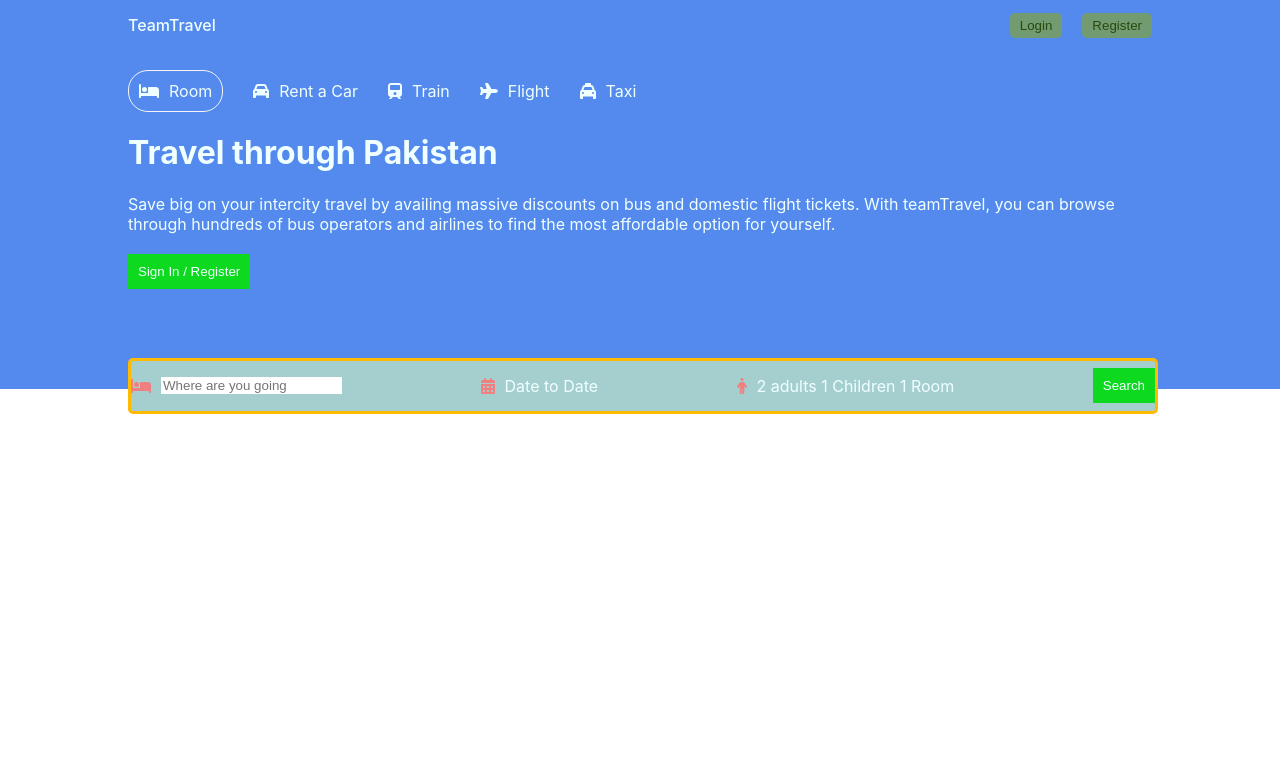
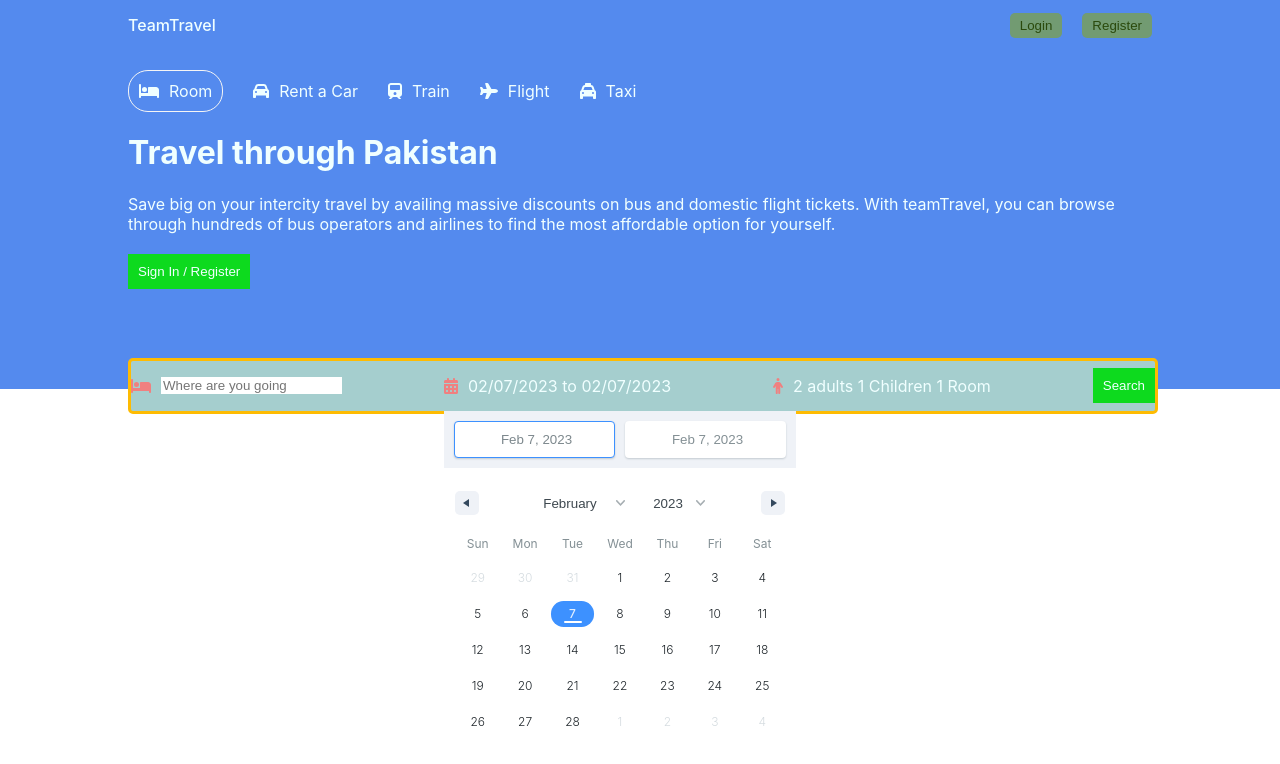
Before and after one commit to saifee403/git, a React (Create React App) app: page / in a window 1280 px wide. Shown: the top 764 px of the page. Built offline with nearby package versions, Linux system fonts and the light colour scheme.

Commit message:
addition of date

```diff
--- a/package.json
+++ b/package.json
@@ -10,6 +10,7 @@
     "@testing-library/jest-dom": "^5.16.5",
     "@testing-library/react": "^13.4.0",
     "@testing-library/user-event": "^13.5.0",
+    "date-fns": "^2.29.3",
     "react": "^18.2.0",
     "react-date-range": "^1.4.0",
     "react-dom": "^18.2.0",
--- a/src/component/header/Header.jsx
+++ b/src/component/header/Header.jsx
@@ -1,8 +1,20 @@
 import "./header.css"
+import { useState } from "react";
 import { FontAwesomeIcon } from '@fortawesome/react-fontawesome'
 import { faBed, faCalendarDays, faCar, faPerson, faPlane, faTaxi, faTrain } from '@fortawesome/free-solid-svg-icons'
+import { DateRange } from 'react-date-range';
+import 'react-date-range/dist/styles.css'; // main css file
+import 'react-date-range/dist/theme/default.css'; // theme css file
+import { format } from "date-fns";
 
 function Header() {
+  const [date, setDate] = useState([
+    {
+      startDate: new Date(),
+      endDate: new Date(),
+      key: 'selection'
+    }
+  ]);
   return (
     <div className="header">
       <div className="headerContainer">
@@ -41,7 +53,14 @@ function Header() {
           </div>
           <div className="headerSearchItem">
             <FontAwesomeIcon icon={faCalendarDays} className="headerIcon" />
-        <span className="headerSearchText">Date to Date</span>
+            <span className="headerSearchText">{`${format(date[0].startDate, "MM/dd/yyyy")} to ${format(date[0].endDate, "MM/dd/yyyy")} `}</span>
+            <DateRange
+              editableDateInputs={true}
+              onChange={item => setDate([item.selection])}
+              moveRangeOnFirstSelection={false}
+              ranges={date}
+              className='date'
+            />
           </div>
           <div className="headerSearchItem">
             <FontAwesomeIcon icon={faPerson} className="headerIcon" />
--- a/src/component/header/header.css
+++ b/src/component/header/header.css
@@ -61,3 +61,8 @@
     border: none;
     outline: none;
 }
+.date{
+    position: absolute;
+    top: 50px;
+
+}
```
Also changed, not shown: 1 other file (tests, documents, lock files or other folders). Lines whose indentation alone changed are shown as unchanged.
